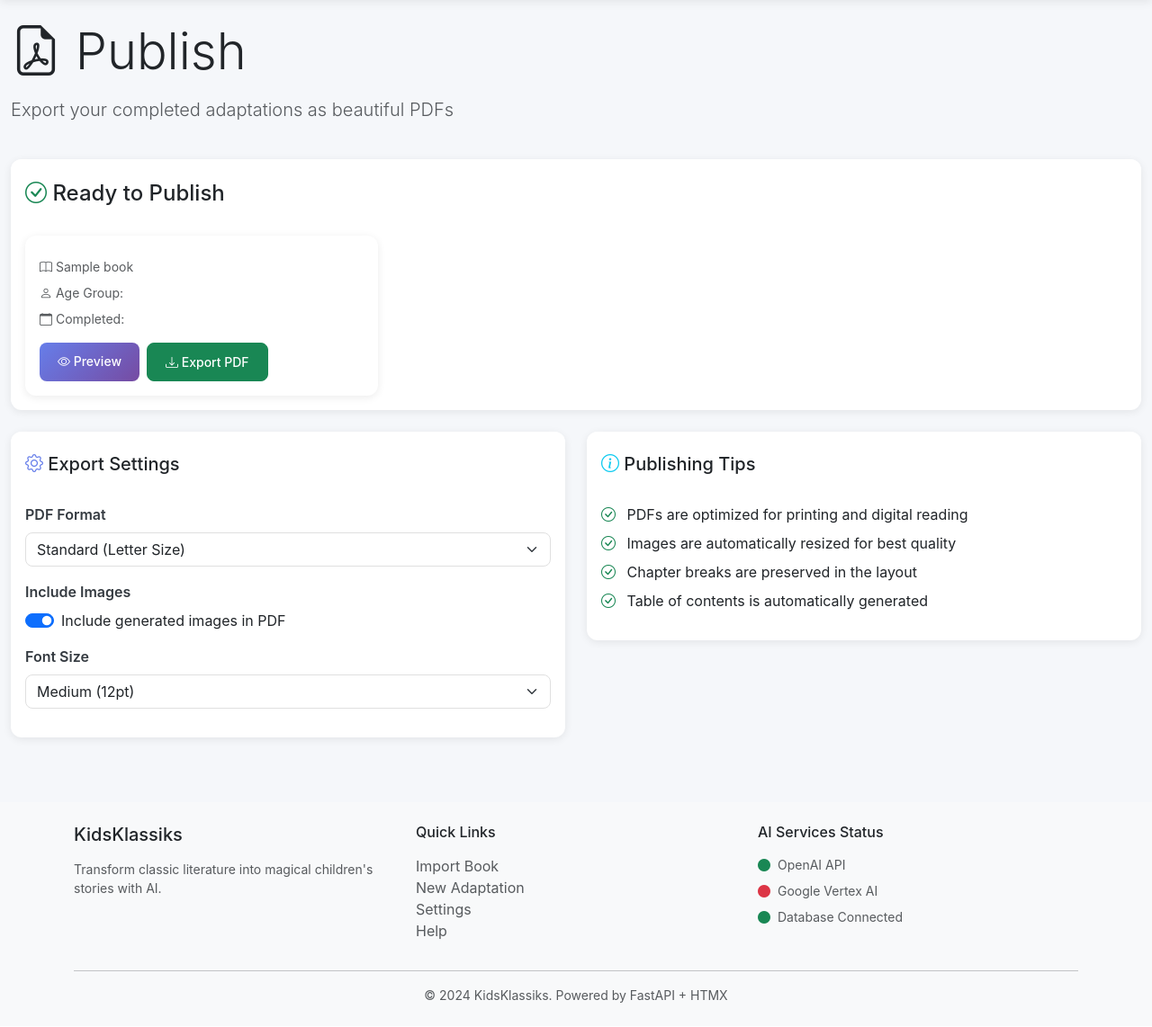
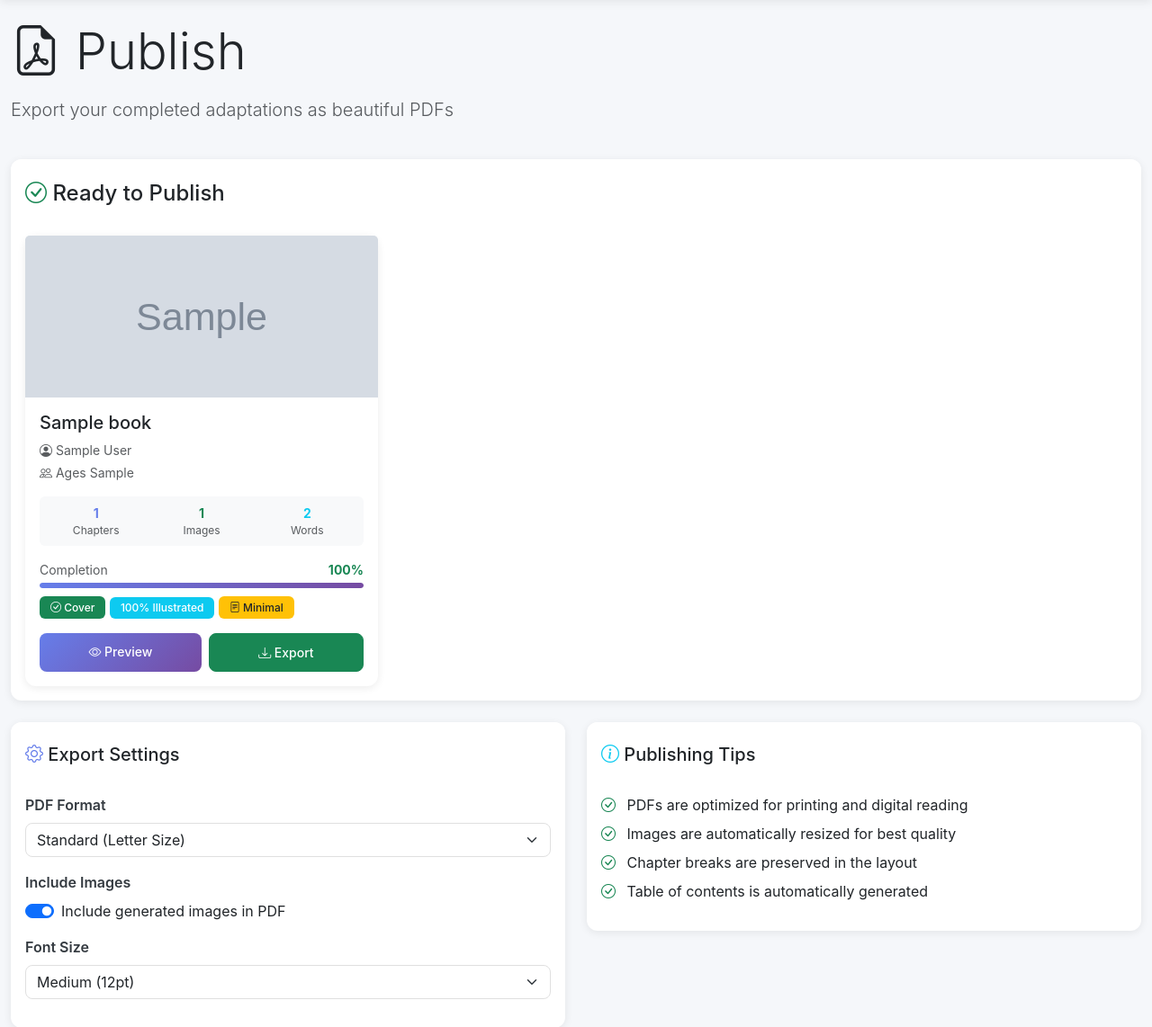
Before and after one commit to Digitalgods2/KidsFastapi, a FastAPI app: page /publish/ in a window 1280 px wide. Shown: the part 62-1204 px from the top of the page at 90% size. Before the commit the page ends 1177 px from the top, so only its background shows below. Run offline with FastAPI, Linux system fonts and the light colour scheme; tables that the repository leaves empty hold one stand-in row (values such as "Sample post"); grey boxes marked "Sample" are stand-in pictures; some libraries are stand-ins or nearby versions.

Commit message:
feat(publish): add rich content statistics and visual indicators
PUBLISH PAGE ENHANCEMENTS:
- Created get_all_adaptations_with_stats() database function
  - Returns chapter count, image count, and word count for each adaptation
  - Uses COALESCE to fall back to original_text_segment when transformed_text is empty
  - Calculates word count estimate (total_chars / 5)

VISUAL IMPROVEMENTS:
- Added cover image thumbnails to adaptation cards
- Display content statistics: chapters, images, word count
- Added completion progress bar with color-coded percentage:
  - Green (>=80%): Well-illustrated with cover
  - Yellow (>=50%): Partial content
  - Red (<50%): Minimal content
- Status badges show: Cover status, Illustration %, Content level

CARD LAYOUT:
- Cover image preview at top (if available)
- Book title, author, age group
- Statistics grid with icons
- Progress bar showing overall completion
- Informative badges
- Preview and Export buttons

RESULTS:
- Wizard of Oz adaptation shows: 25 chapters, 8 images, 40,892 words, 77% complete
- Users can now make informed decisions about which books to publish
- Empty adaptations clearly visible with 0 stats

This addresses user request: 'we should see more info on each book in the publish page like word count, number of chapters number of images etc.'

```diff
--- a/database_fixed.py
+++ b/database_fixed.py
@@ -884,6 +884,63 @@ async def get_all_adaptations() -> List[Dict]:
     finally:
         conn.close()
 
+async def get_all_adaptations_with_stats() -> List[Dict]:
+    """Get all adaptations with book details AND content statistics - used by publish page"""
+    conn = db_manager.get_connection()
+    cursor = conn.cursor()
+
+    try:
+        cursor.execute('''
+            SELECT
+                a.adaptation_id, a.book_id, a.target_age_group, a.transformation_style,
+                a.overall_theme_tone, a.key_characters_to_preserve, a.chapter_structure_choice,
+                a.cover_prompt, a.cover_url, a.status, a.created_at,
+                b.title, b.author,
+                COUNT(DISTINCT c.chapter_id) as chapter_count,
+                SUM(CASE WHEN c.image_url IS NOT NULL AND c.image_url != '' THEN 1 ELSE 0 END) as image_count,
+                SUM(CASE
+                    WHEN c.transformed_text IS NOT NULL AND LENGTH(c.transformed_text) > 0
+                    THEN LENGTH(c.transformed_text)
+                    WHEN c.original_text_segment IS NOT NULL
+                    THEN LENGTH(c.original_text_segment)
+                    ELSE 0
+                END) as total_chars
+            FROM adaptations a
+            JOIN books b ON a.book_id = b.book_id
+            LEFT JOIN chapters c ON a.adaptation_id = c.adaptation_id
+            GROUP BY a.adaptation_id
+            ORDER BY a.created_at DESC
+        ''')
+
+        adaptations = []
+        for row in cursor.fetchall():
+            total_chars = row[15] or 0
+            word_count = max(1, total_chars // 5) if total_chars > 0 else 0  # Rough estimate: avg 5 chars per word
+
+            adaptations.append({
+                "adaptation_id": row[0],
+                "book_id": row[1],
+                "target_age_group": row[2],
+                "transformation_style": row[3],
+                "overall_theme_tone": row[4],
+                "key_characters_to_preserve": row[5],
+                "chapter_structure_choice": row[6],
+                "cover_prompt": row[7],
+                "cover_url": row[8],
+                "status": row[9],
+                "created_at": row[10],
+                "book_title": row[11],
+                "book_author": row[12],
+                "chapter_count": row[13],
+                "image_count": row[14],
+                "total_chars": total_chars,
+                "word_count": word_count
+            })
+
+        return adaptations
+    finally:
+        conn.close()
+
 async def delete_adaptation_from_db(adaptation_id: int) -> bool:
     """Delete adaptation and chapters - matches app5.py function"""
     conn = db_manager.get_connection()
--- a/routes/publish.py
+++ b/routes/publish.py
@@ -25,12 +25,12 @@ def get_base_context(request):
 
 @router.get("/", response_class=HTMLResponse)
 async def publish_page(request: Request):
-    """Publish page - shows all adaptations ready for publishing"""
+    """Publish page - shows all adaptations with content statistics"""
     context = get_base_context(request)
 
     try:
-        # Get all adaptations (user can publish anytime with content)
-        all_adaptations = await database.get_all_adaptations()
+        # Get all adaptations with content statistics (chapters, images, word count)
+        all_adaptations = await database.get_all_adaptations_with_stats()
         context["adaptations"] = all_adaptations
 
     except Exception as e:
--- a/templates/pages/publish.html
+++ b/templates/pages/publish.html
@@ -27,24 +27,91 @@
                             {% for adaptation in adaptations %}
                             <div class="col-md-6 col-lg-4">
                                 <div class="card h-100 border-0 shadow-sm">
+                                    {% if adaptation.cover_url %}
+                                    <div class="card-img-top" style="height: 180px; overflow: hidden; background: #f8f9fa;">
+                                        <img src="{{ adaptation.cover_url }}" class="w-100 h-100" style="object-fit: cover;" alt="Cover">
+                                    </div>
+                                    {% endif %}
                                     <div class="card-body">
-                                        <h5 class="card-title">{{ adaptation.title }}</h5>
-                                        <p class="text-muted small mb-2">
-                                            <i class="bi bi-book"></i> {{ adaptation.book_title }}
-                                        </p>
-                                        <p class="text-muted small mb-2">
-                                            <i class="bi bi-person"></i> Age Group: {{ adaptation.age_group }}
+                                        <h5 class="card-title mb-2">{{ adaptation.book_title }}</h5>
+                                        <p class="text-muted small mb-1">
+                                            <i class="bi bi-person-circle"></i> {{ adaptation.book_author }}
                                         </p>
                                         <p class="text-muted small mb-3">
-                                            <i class="bi bi-calendar"></i> Completed: {{ adaptation.completed_date }}
+                                            <i class="bi bi-people"></i> Ages {{ adaptation.target_age_group or 'Not set' }}
                                         </p>
 
-                                        <div class="d-flex gap-2">
-                                            <a href="/publish/adaptation/{{ adaptation.id }}" class="btn btn-primary btn-sm">
+                                        <!-- Content Statistics -->
+                                        <div class="mb-3 p-2 bg-light rounded">
+                                            <div class="row g-2 text-center small">
+                                                <div class="col-4">
+                                                    <div class="fw-bold text-primary">{{ adaptation.chapter_count }}</div>
+                                                    <div class="text-muted" style="font-size: 0.75rem;">Chapters</div>
+                                                </div>
+                                                <div class="col-4">
+                                                    <div class="fw-bold text-success">{{ adaptation.image_count }}</div>
+                                                    <div class="text-muted" style="font-size: 0.75rem;">Images</div>
+                                                </div>
+                                                <div class="col-4">
+                                                    <div class="fw-bold text-info">{{ "{:,}".format(adaptation.word_count) }}</div>
+                                                    <div class="text-muted" style="font-size: 0.75rem;">Words</div>
+                                                </div>
+                                            </div>
+                                        </div>
+
+                                        <!-- Completion Progress -->
+                                        {% if adaptation.chapter_count > 0 %}
+                                        {% set illustration_pct = ((adaptation.image_count / adaptation.chapter_count) * 100) | int %}
+                                        {% set has_cover = 1 if adaptation.cover_url else 0 %}
+                                        {% set has_content = 1 if adaptation.word_count > 0 else 0 %}
+                                        {% set completion_pct = ((has_cover + has_content + (illustration_pct / 100)) / 3 * 100) | int %}
+
+                                        <div class="mb-2">
+                                            <div class="d-flex justify-content-between align-items-center mb-1">
+                                                <small class="text-muted">Completion</small>
+                                                <small class="fw-bold {% if completion_pct >= 80 %}text-success{% elif completion_pct >= 50 %}text-warning{% else %}text-danger{% endif %}">
+                                                    {{ completion_pct }}%
+                                                </small>
+                                            </div>
+                                            <div class="progress" style="height: 6px;">
+                                                <div class="progress-bar {% if completion_pct >= 80 %}bg-success{% elif completion_pct >= 50 %}bg-warning{% else %}bg-danger{% endif %}"
+                                                     role="progressbar"
+                                                     style="width: {{ completion_pct }}%;"
+                                                     aria-valuenow="{{ completion_pct }}"
+                                                     aria-valuemin="0"
+                                                     aria-valuemax="100">
+                                                </div>
+                                            </div>
+                                        </div>
+                                        {% endif %}
+
+                                        <!-- Status Badges -->
+                                        <div class="mb-2">
+                                            {% if adaptation.cover_url %}
+                                            <span class="badge bg-success"><i class="bi bi-check-circle"></i> Cover</span>
+                                            {% else %}
+                                            <span class="badge bg-warning text-dark"><i class="bi bi-exclamation-circle"></i> No Cover</span>
+                                            {% endif %}
+
+                                            {% if adaptation.image_count > 0 %}
+                                            <span class="badge bg-info">{{ illustration_pct }}% Illustrated</span>
+                                            {% else %}
+                                            <span class="badge bg-secondary">No Images</span>
+                                            {% endif %}
+
+                                            {% if adaptation.word_count > 1000 %}
+                                            <span class="badge bg-primary"><i class="bi bi-file-text"></i> Content</span>
+                                            {% elif adaptation.word_count > 0 %}
+                                            <span class="badge bg-warning text-dark"><i class="bi bi-file-text"></i> Minimal</span>
+                                            {% endif %}
+                                        </div>
+
+                                        <div class="d-flex gap-2 mt-3">
+                                            <a href="/publish/adaptation/{{ adaptation.adaptation_id }}" class="btn btn-primary btn-sm flex-fill">
                                                 <i class="bi bi-eye"></i> Preview
                                             </a>
-                                            <button class="btn btn-success btn-sm" onclick="exportPDF({{ adaptation.id }})">
-                                                <i class="bi bi-download"></i> Export PDF
+                                            <button class="btn btn-success btn-sm flex-fill" onclick="exportPDF({{ adaptation.adaptation_id }})">
+                                                <i class="bi bi-download"></i> Export
                                             </button>
                                         </div>
                                     </div>
```
